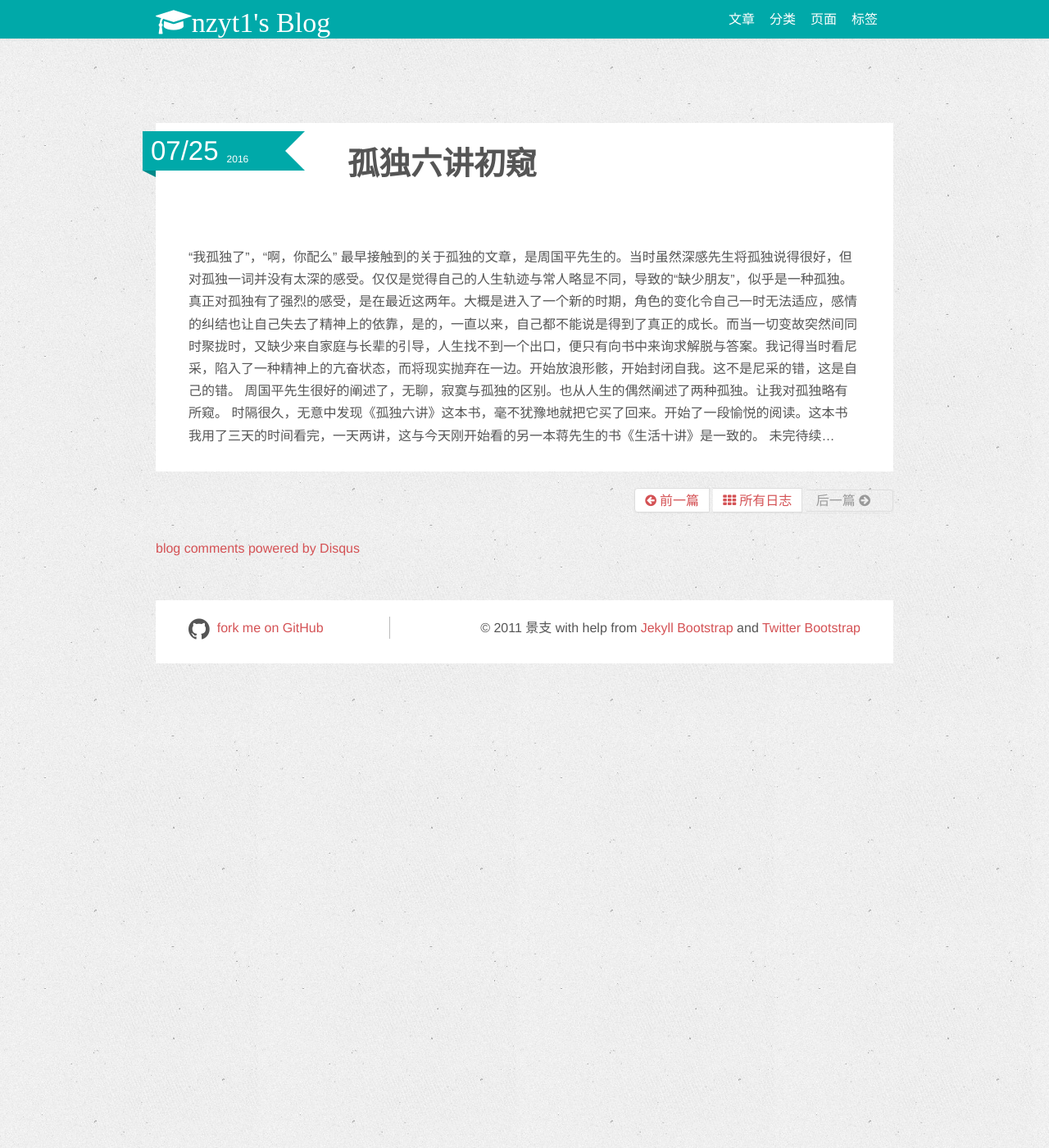
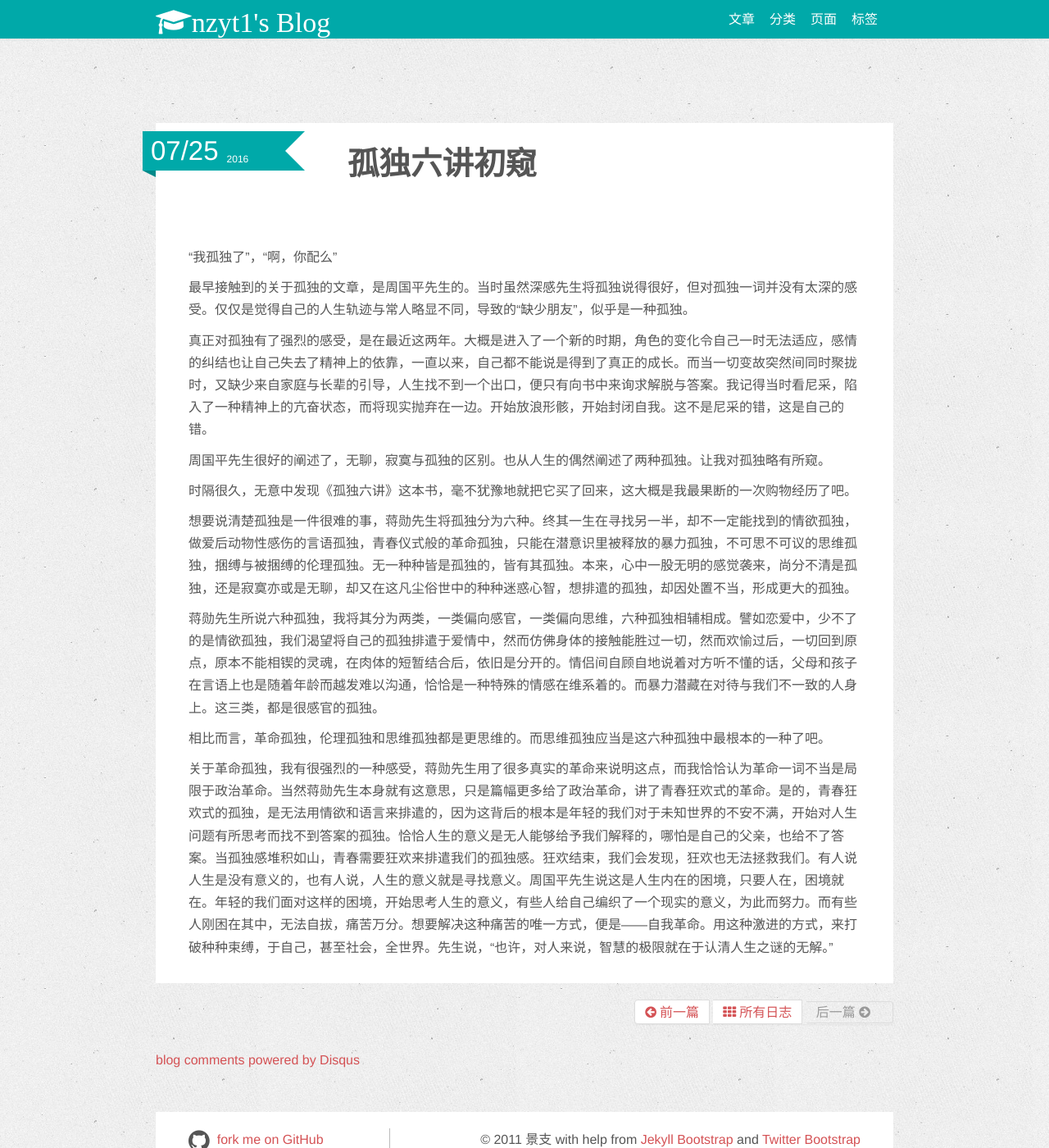
Before and after one commit to noobPlusPlus/noobplusplus.github.io, a Jekyll site: the page built from _posts/2016-07-25-孤独六讲.md, in a window 1280 px wide and 1400 px high. Shown: the whole window at 82% size. Built offline with Jekyll 4.4.1, drawn with Linux system fonts in a browser that asks for light colours; nearby versions of some CDN libraries; comment, search, counter and statistics services are not loaded.

Commit message:
孤独六讲新增

```diff
--- a/_posts/2016-07-25-孤独六讲.md
+++ b/_posts/2016-07-25-孤独六讲.md
@@ -11,12 +11,24 @@ published: true
 
 ---
 “我孤独了”，“啊，你配么”
+
 最早接触到的关于孤独的文章，是周国平先生的。当时虽然深感先生将孤独说得很好，但对孤独一词并没有太深的感受。仅仅是觉得自己的人生轨迹与常人略显不同，导致的“缺少朋友”，似乎是一种孤独。
 <!--break-->
-真正对孤独有了强烈的感受，是在最近这两年。大概是进入了一个新的时期，角色的变化令自己一时无法适应，感情的纠结也让自己失去了精神上的依靠，是的，一直以来，自己都不能说是得到了真正的成长。而当一切变故突然间同时聚拢时，又缺少来自家庭与长辈的引导，人生找不到一个出口，便只有向书中来询求解脱与答案。我记得当时看尼采，陷入了一种精神上的亢奋状态，而将现实抛弃在一边。开始放浪形骸，开始封闭自我。这不是尼采的错，这是自己的错。
+
+真正对孤独有了强烈的感受，是在最近这两年。大概是进入了一个新的时期，角色的变化令自己一时无法适应，感情的纠结也让自己失去了精神上的依靠，一直以来，自己都不能说是得到了真正的成长。而当一切变故突然间同时聚拢时，又缺少来自家庭与长辈的引导，人生找不到一个出口，便只有向书中来询求解脱与答案。我记得当时看尼采，陷入了一种精神上的亢奋状态，而将现实抛弃在一边。开始放浪形骸，开始封闭自我。这不是尼采的错，这是自己的错。
+
 周国平先生很好的阐述了，无聊，寂寞与孤独的区别。也从人生的偶然阐述了两种孤独。让我对孤独略有所窥。
-时隔很久，无意中发现《孤独六讲》这本书，毫不犹豫地就把它买了回来。开始了一段愉悦的阅读。这本书我用了三天的时间看完，一天两讲，这与今天刚开始看的另一本蒋先生的书《生活十讲》是一致的。
-未完待续…
+
+时隔很久，无意中发现《孤独六讲》这本书，毫不犹豫地就把它买了回来，这大概是我最果断的一次购物经历了吧。
+
+想要说清楚孤独是一件很难的事，蒋勋先生将孤独分为六种。终其一生在寻找另一半，却不一定能找到的情欲孤独，做爱后动物性感伤的言语孤独，青春仪式般的革命孤独，只能在潜意识里被释放的暴力孤独，不可思不可议的思维孤独，捆缚与被捆缚的伦理孤独。无一种种皆是孤独的，皆有其孤独。本来，心中一股无明的感觉袭来，尚分不清是孤独，还是寂寞亦或是无聊，却又在这凡尘俗世中的种种迷惑心智，想排遣的孤独，却因处置不当，形成更大的孤独。
+
+蒋勋先生所说六种孤独，我将其分为两类，一类偏向感官，一类偏向思维，六种孤独相辅相成。譬如恋爱中，少不了的是情欲孤独，我们渴望将自己的孤独排遣于爱情中，然而仿佛身体的接触能胜过一切，然而欢愉过后，一切回到原点，原本不能相锲的灵魂，在肉体的短暂结合后，依旧是分开的。情侣间自顾自地说着对方听不懂的话，父母和孩子在言语上也是随着年龄而越发难以沟通，恰恰是一种特殊的情感在维系着的。而暴力潜藏在对待与我们不一致的人身上。这三类，都是很感官的孤独。
+
+相比而言，革命孤独，伦理孤独和思维孤独都是更思维的。而思维孤独应当是这六种孤独中最根本的一种了吧。
+
+关于革命孤独，我有很强烈的一种感受，蒋勋先生用了很多真实的革命来说明这点，而我恰恰认为革命一词不当是局限于政治革命。当然蒋勋先生本身就有这意思，只是篇幅更多给了政治革命，讲了青春狂欢式的革命。是的，青春狂欢式的孤独，是无法用情欲和语言来排遣的，因为这背后的根本是年轻的我们对于未知世界的不安不满，开始对人生问题有所思考而找不到答案的孤独。恰恰人生的意义是无人能够给予我们解释的，哪怕是自己的父亲，也给不了答案。当孤独感堆积如山，青春需要狂欢来排遣我们的孤独感。狂欢结束，我们会发现，狂欢也无法拯救我们。有人说人生是没有意义的，也有人说，人生的意义就是寻找意义。周国平先生说这是人生内在的困境，只要人在，困境就在。年轻的我们面对这样的困境，开始思考人生的意义，有些人给自己编织了一个现实的意义，为此而努力。而有些人刚困在其中，无法自拔，痛苦万分。想要解决这种痛苦的唯一方式，便是——自我革命。用这种激进的方式，来打破种种束缚，于自己，甚至社会，全世界。先生说，“也许，对人来说，智慧的极限就在于认清人生之谜的无解。”
+
 
 
 {% if page.comments %}
```
